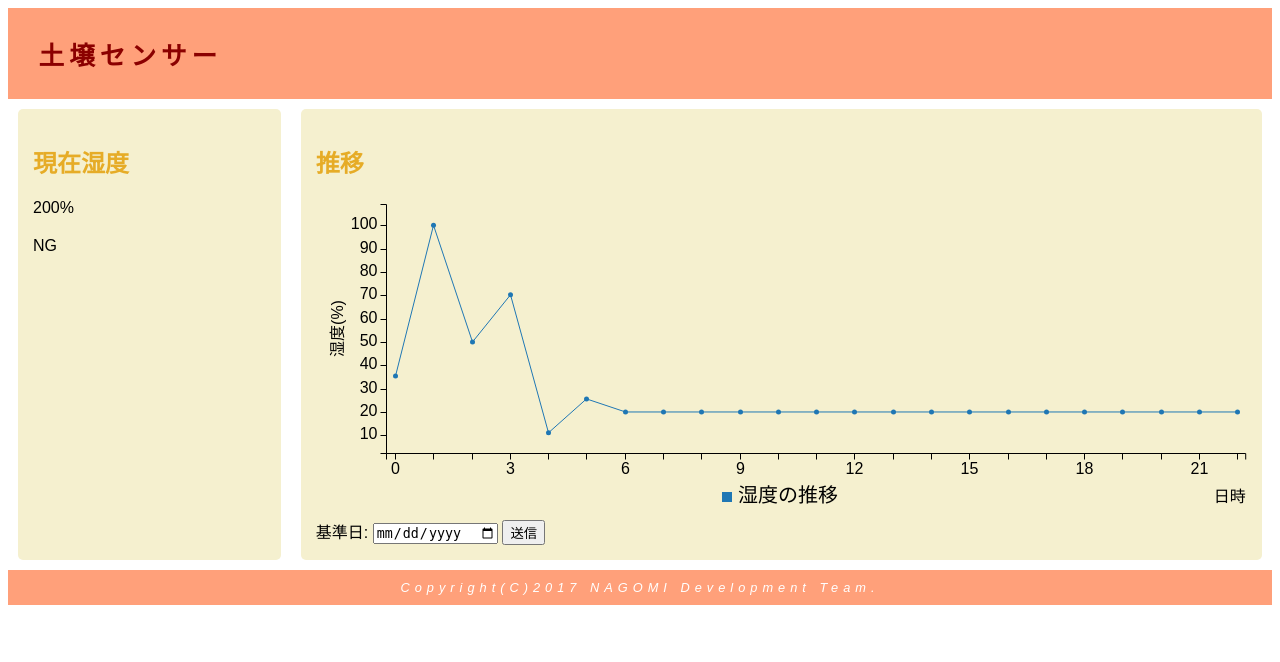
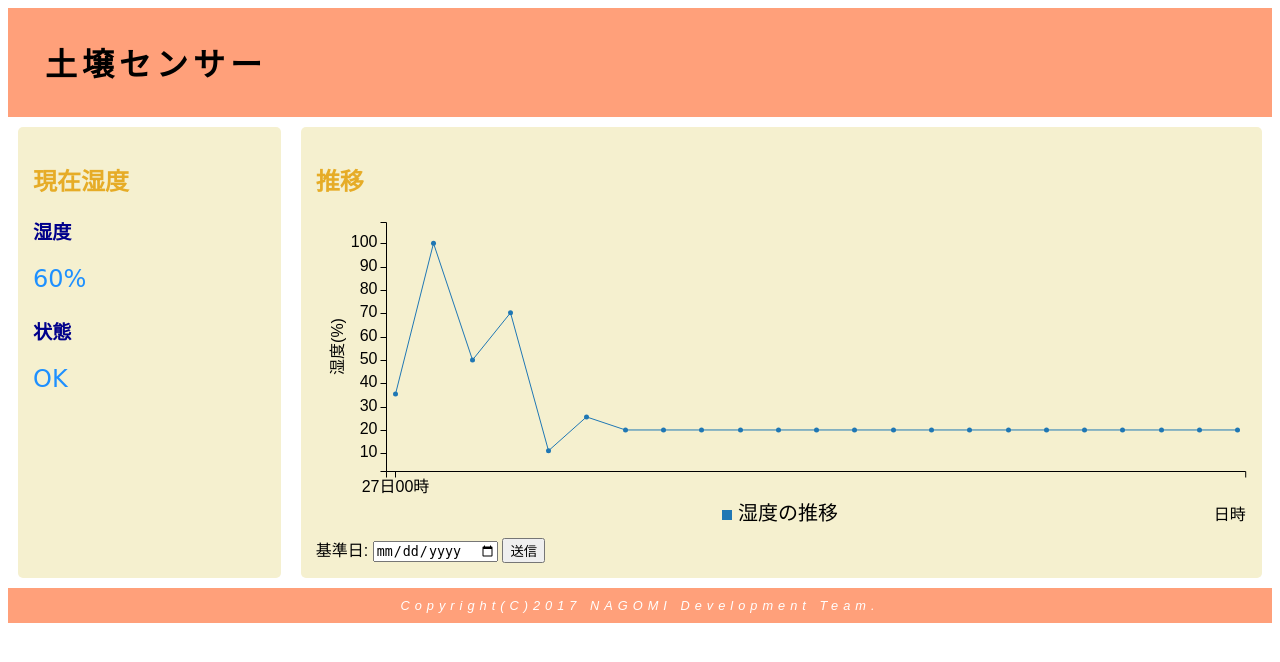
Before and after one commit to mkajita/DSensor, a PHP site: page / in a window 1280 px wide. Shown: the top 662 px of the page. Run offline with PHP 8.4, Linux system fonts and the light colour scheme.

Commit message:
画面デザインの修正 現在湿度の出力部分実装

```diff
--- a/01_Source/DSensorFront/public_html/css/css.css
+++ b/01_Source/DSensorFront/public_html/css/css.css
@@ -17,8 +17,9 @@ header{
     background-color: lightsalmon;  /*背景色の指定*/
 }
 header h1{
-    color: darkred;    /*文字色の指定*/
+    color: black;    /*文字色の指定*/
     letter-spacing: 5px;    /*文字と文字の間隔をあける*/
+    font-size: xx-large;
 }
 
 .main {
@@ -34,10 +35,29 @@ header h1{
 }
 .main h1 {
   color: #E6AC27;
-  font-size: 1.5rem;
+  font-size: x-large;
+}
+.main h2 {
+  color: darkblue;
+  font-size: larger;
+}
+.main p-wet {
+  margin-top: 20px;
+    font-family: cursive;
+    color: blue;
+    font-size: x-large;
 }
 .main p {
   margin-top: 20px;
+    font-family: cursive;
+    color: dodgerblue;
+    font-size: x-large;
+}
+.main p-dry {
+  margin-top: 20px;
+    font-family: cursive;
+    color: red;
+    font-size: x-large;
 }
 .main .col-humidity{
 }
--- a/01_Source/DSensorFront/public_html/index.html
+++ b/01_Source/DSensorFront/public_html/index.html
@@ -20,8 +20,7 @@ and open the template in the editor.
         <div class="main">
             <section class="col-humidity">
                 <h1>現在湿度</h1>
-                <p>200%</p>
-                <p>NG</p>
+                <script src="js/infomationArea.js"></script>
             </section>
             <section class="col-graph">
                 <h1>推移</h1>
--- a/01_Source/DSensorFront/public_html/js/generateChart.js
+++ b/01_Source/DSensorFront/public_html/js/generateChart.js
@@ -7,7 +7,11 @@
                 var chart = c3.generate({
                     bindto: '#chart',
                     data: {
+                        x: 'x',
+                        xFormat: '%Y-%m-%d %H:%M:%S',
                         columns: [
+                            //↓DBから取得したデータを動的に格納
+                            ['x', '2017-06-27 0:00:00', '2017-06-27 1:00:00', '2017-06-27 2:00:00', '2017-06-27 3:00:00', '2017-06-27 4:00:00', '2017-06-27 5:00:00', '2017-06-27 6:00:00', '2017-06-27 7:00:00', '2017-06-27 8:00:00', '2017-06-27 9:00:00', '2017-06-27 10:00:00', '2017-06-27 11:00:00', '2017-06-27 12:00:00', '2017-06-27 13:00:00', '2017-06-27 14:00:00', '2017-06-27 15:00:00', '2017-06-27 16:00:00', '2017-06-27 17:00:00', '2017-06-27 18:00:00', '2017-06-27 19:00:00', '2017-06-27 20:00:00', '2017-06-27 21:00:00', '2017-06-27 22:00:00'],
                             ['湿度の推移', 35.4, 100, 50.0, 70.2, 11.1, 25.6, 20, 20, 20, 20, 20, 20, 20, 20, 20, 20, 20, 20, 20, 20, 20, 20, 20]
                         ]
                     },
@@ -16,13 +20,20 @@
                             label: {
                                 text: '日時',
                                 position: 'outer-middle'
+                            },
+                            type: 'timeseries',
+                            tick: {
+                              format: '%d日%H時',
+                              //↓各日0時のみ動的に格納
+                              values: ['2017-06-27 0:00:00', '2017-06-28 0:00:00', '2017-06-29 0:00:00', '2017-06-30 0:00:00']
                             }
                         },
                         y: {
                             label: {
                                 text: '湿度(%)',
                                 position: 'outer-middle'
-                            }
+                            },
+                            max: 100 //100%
                         }
                     }
                 });
--- /dev/null
+++ b/01_Source/DSensorFront/public_html/js/infomationArea.js
@@ -0,0 +1,23 @@
+/*
+ * To change this license header, choose License Headers in Project Properties.
+ * To change this template file, choose Tools | Templates
+ * and open the template in the editor.
+ */
+
+var humidity = 60; // DBから取得した現在の湿度を入力
+document.write("<h2>湿度</h2>");
+document.write("<p>" + humidity + "%</p>");
+
+document.write("<h2>状態</h2>");
+if(humidity <= 30)
+{
+    document.write("<p-dry>DRY</p-dry>");
+}
+else if(humidity >= 70)
+{
+    document.write("<p-wet>WET</p-wet>");
+}
+else
+{
+    document.write("<p>OK</p>");
+}
```
